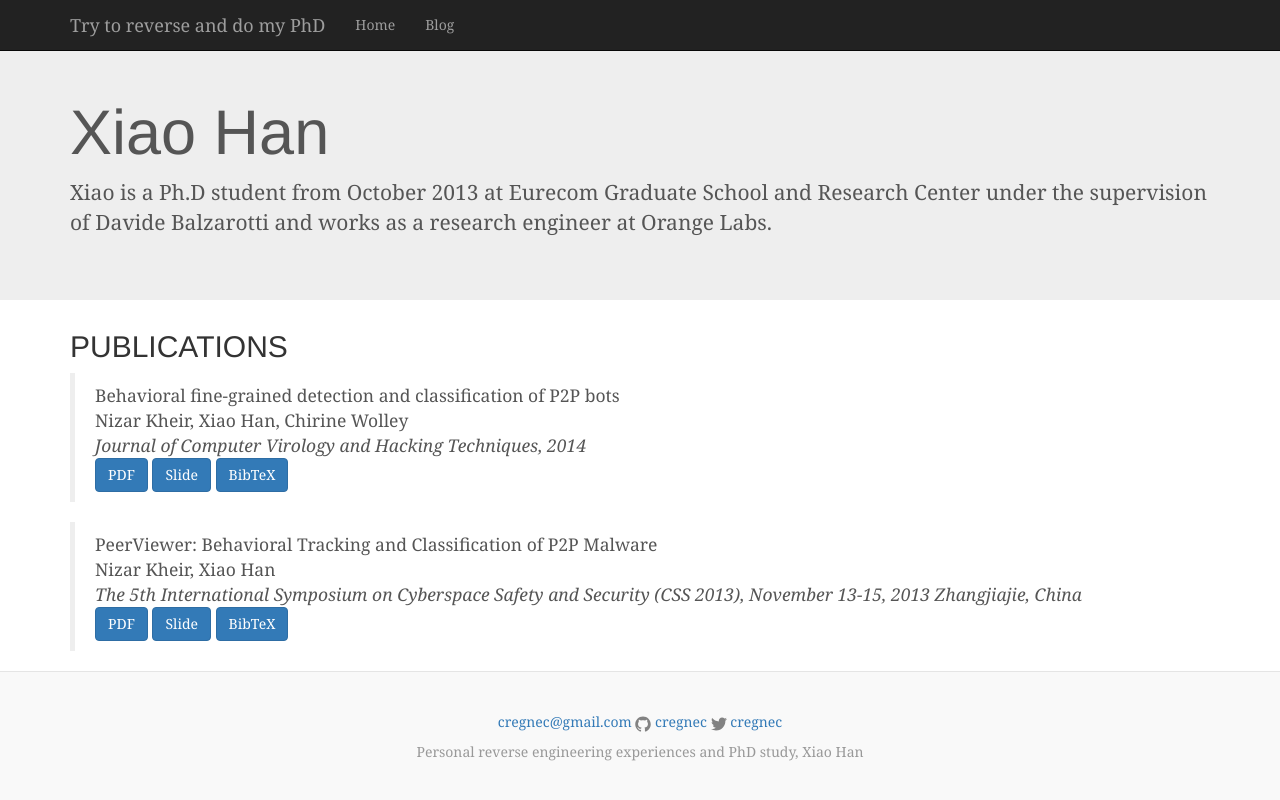
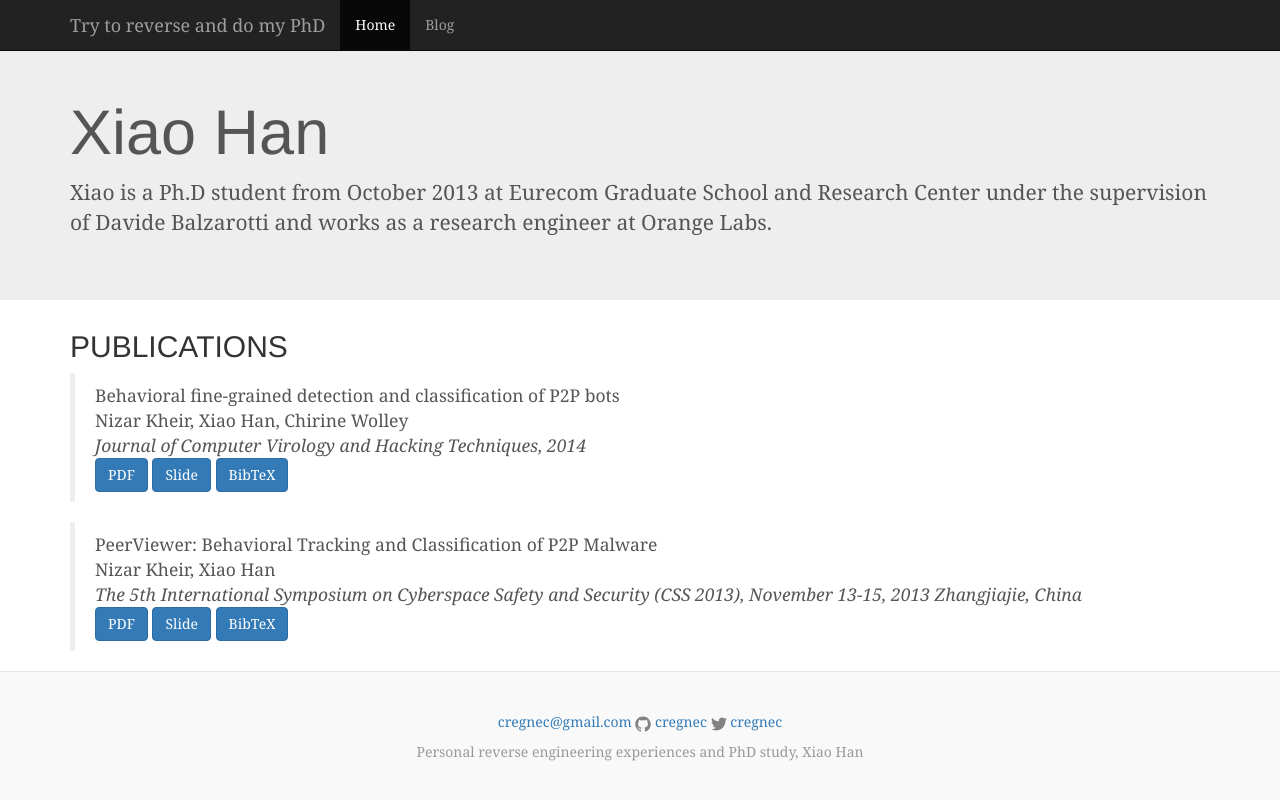
Before and after one commit to cregnec/cregnec.github.io, a Jekyll site: the page built from index.html, in a window 1280 px wide. Shown: the top 800 px of the page. Built offline with Jekyll 4.4.1, drawn with Linux system fonts in a browser that asks for light colours; nearby versions of some CDN libraries.

Commit message:
change home button to active

```diff
--- a/_includes/header.html
+++ b/_includes/header.html
@@ -12,7 +12,7 @@
     </div>
     <div id="navbar" class="collapse navbar-collapse">
       <ul class="nav navbar-nav">
-        <li><a href="/">Home</a></li>
+        <li class="active"><a href="/">Home</a></li>
         <li><a href="/blog">Blog</a></li>
       </ul>
     </div><!--/.nav-collapse -->
```
